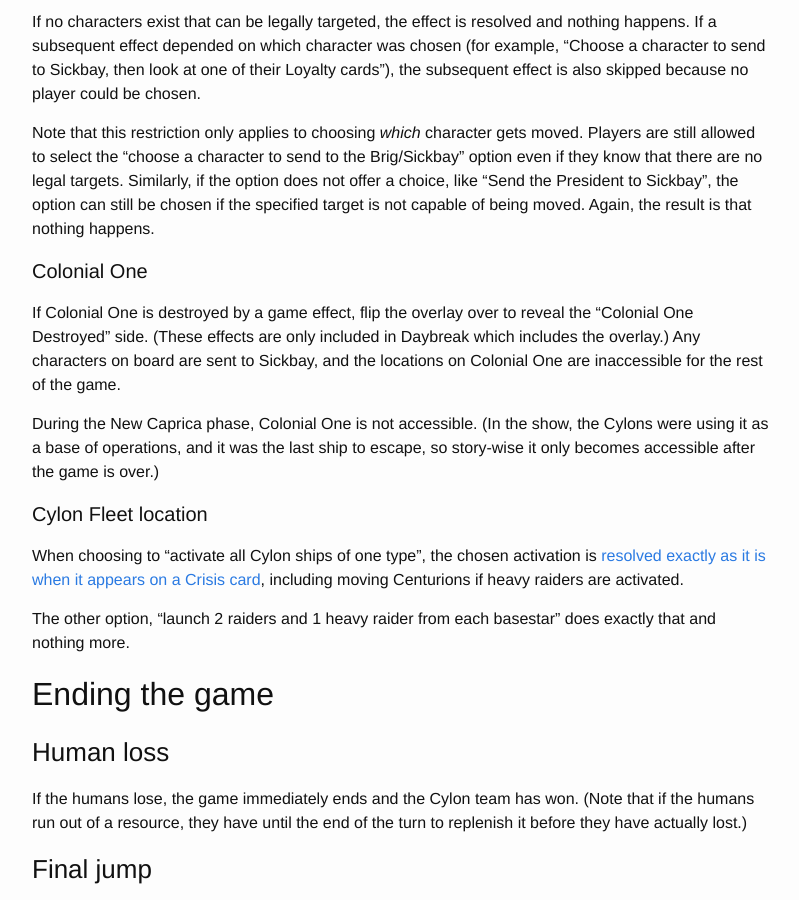
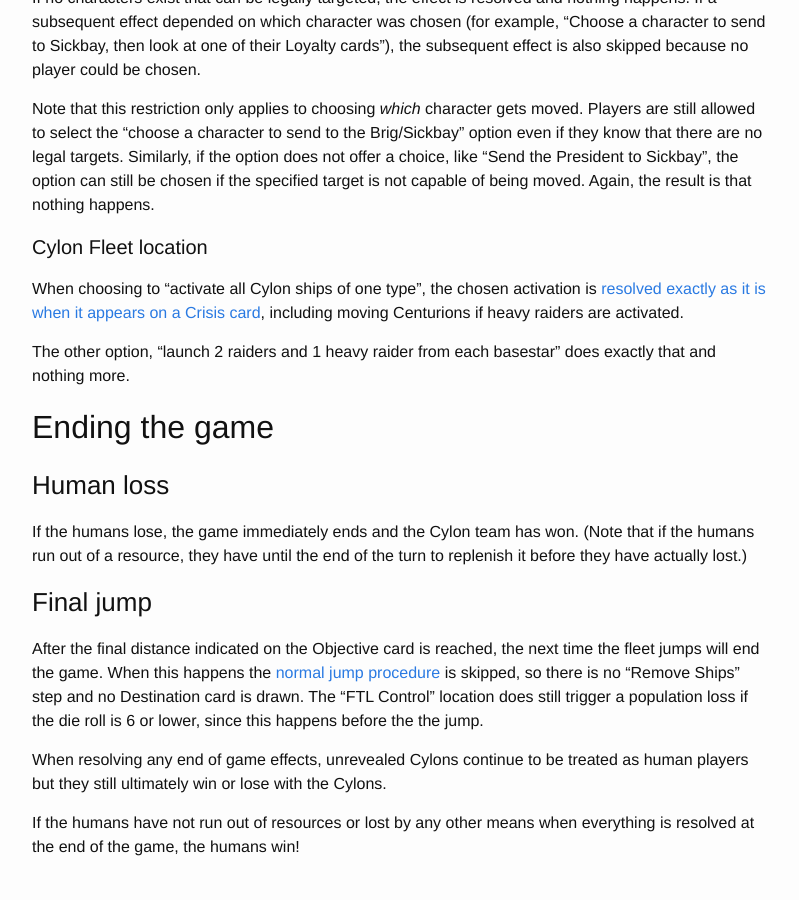
Before and after one commit to jbiatek/BSGRulebook, a Jekyll site: the page built from rulebook.md, in a window 1280 px wide and 900 px high, scrolled down 26952 px. Shown: the whole window, without its empty margins (238-1037 px from the left). Built offline with Jekyll 4.4.1, drawn with Linux system fonts in a browser that asks for light colours.

Commit message:
Some New Caprica fixes

```diff
--- a/rulebook.md
+++ b/rulebook.md
@@ -502,7 +502,7 @@ Pegasus and Daybreak both added Cylon Leaders, but the way that Cylon Leaders wi
 
 - Give the Cylon Leader a Hostile (for a 5 or 7 player game) or Sympathetic (4 or 6 player game) Agenda card when the first round of Loyalty cards goes out.
 - Ignore any mention of Motive cards in the rules.
-- The holder of the Agenda card wins or loses at the end of the game based on the text of the Agenda card.
+- Use the text of the Agenda card to determine whether the Cylon Leader wins or loses at the end of the game.
 
 ### Sympathizer variants
 
@@ -2108,11 +2108,11 @@ If no characters exist that can be legally targeted, the effect is resolved and
 
 Note that this restriction only applies to choosing *which* character gets moved. Players are still allowed to select the "choose a character to send to the Brig/Sickbay" option even if they know that there are no legal targets. Similarly, if the option does not offer a choice, like "Send the President to Sickbay", the option can still be chosen if the specified target is not capable of being moved. Again, the result is that nothing happens.
 
+<div class="daybreak" markdown="1">
 #### Colonial One
 
-If Colonial One is destroyed by a game effect, flip the overlay over to reveal the "Colonial One Destroyed" side. (These effects are only included in Daybreak which includes the overlay.) Any characters on board are sent to Sickbay, and the locations on Colonial One are inaccessible for the rest of the game.
-
-During the New Caprica phase, Colonial One is not accessible. (In the show, the Cylons were using it as a base of operations, and it was the last ship to escape, so story-wise it only becomes accessible after the game is over.)
+If Colonial One is destroyed by a game effect, flip the overlay over to reveal the "Colonial One Destroyed" side. Any characters on board are sent to Sickbay, and the locations on Colonial One are inaccessible for the rest of the game.
+</div>
 
 
 <div class="exodus nopegasus nodaybreak" markdown="1">
@@ -2152,7 +2152,7 @@ The humans reach New Caprica and attempt to settle there. However, they are disc
 1. If this distance was reached via a jump, go through the [normal jump procedure](#jumping-the-fleet) including resetting the fleet marker. <span class="daybreak">Assault raptors are not allowed to remain in space for this jump.</span>
     - If the destination is "Gas Cloud", the Admiral examines the New Caprica Crisis deck after it is ready, not the old Crisis deck.
     - The Destination card could put ships back on the main game board after the jump. Leave them where they are unless instructed otherwise.
-2. If it was not reached via a jump (for example earning distance through a Skill check), just reset the fleet marker.
+2. If this distance was not reached via a jump, reset the fleet marker.
 4. Remove the Crisis deck from the game. The New Caprica Crisis deck will be used in its place for the rest of the game. Shuffle it and place it next to the board.
 5. The New Caprica game board is placed above the Pegasus game board.
 6. All human players are moved to "Resistance HQ", including any in the Brig. Piloted vipers are returned to the Reserves.
@@ -2204,17 +2204,17 @@ When a character is on a New Caprica location:
 
 Just like the Brig, a Cylon who reveals in Detention does not get to use the ability on their Loyalty card. Similar to the Brig, when the board says that a player who passes the Skill check may move to "any location", it actually means any location _on New Caprica_.
 
-Unlike the Brig, the Admiral does not lose their title when sent to Detention. Players still draw a Crisis card in Detention.
+Unlike the Brig, the Admiral does not lose their title when sent to Detention. <span class="cylonfleet">Neither does the CAG. </span>Players still draw a Crisis card in Detention.
 
 If Romo Lampkin is on New Caprica and uses "Attorney", he instead moves a character from Detention to a location on New Caprica and steals their Skill cards.
 
 #### Before Galactica returns
 
-Players are only allowed to move to New Caprica locations. All other locations are completely inaccessible, and cannot be moved to or activated remotely. The Galactica space areas, <span class="cylonfleet">Cylon Fleet board, </span> and any Cylon ships or Centurions in them are not affected by any game mechanics.
+Players are only allowed to move to New Caprica locations. All other locations are completely inaccessible, and cannot be moved to or activated remotely. The Galactica space areas<span class="cylonfleet">, Cylon Fleet board, </span> and any Cylon ships or Centurions in them are not affected by *any* game mechanics.
 
 Game effects that would normally send a player to the Resurrection Ship instead send them to the Medical Center. This includes ending Infiltration, execution, and revealing as a Cylon. It is not possible to begin Infiltrating because that would require first moving to the Human Fleet location.
 
-Resolve New Caprica Crisis cards the same way as regular Crisis cards, but ignore the "evacuation icon" and any Cylon ship activation that is not "Occupation Forces". In addition, ignore anything that says to place, move, destroy, repair, or damage any ships including vipers, Galactica, and Pegasus. Civilian ships cannot be placed in space areas.
+Resolve New Caprica Crisis cards [the same way as regular Crisis cards](#crisis-card-resolution), but ignore the "evacuation icon" and any Cylon ship activation that is not "Occupation Forces". In addition, ignore anything that says to place, move, destroy, repair, or damage any ships including vipers, Galactica, and Pegasus. Civilian ships cannot be placed in space areas.
 
 The fleet marker advances when the "Prepare for Jump" icon appears, as usual. When it reaches "Auto Jump", do not follow the normal jump procedure. Instead, [Galactica returns and the final battle is set up.](#after-galactica-returns)
 
```
Also changed, not shown: other parts of rulebook.md (+1 -1 lines).
